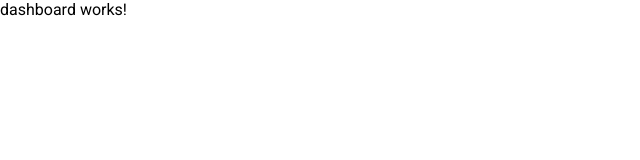
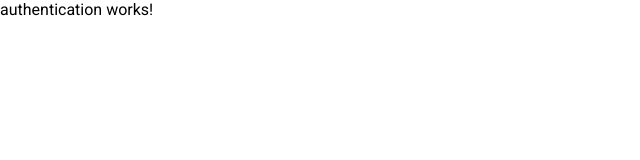
Before and after one commit to arangelovv/run-board, an Angular app: page /auth in a window 1280 px wide. Before the commit this address led to /. Shown: the top 160 px of the page, without its empty margins (0-640 px from the left). Built offline with nearby package versions, Linux system fonts and the light colour scheme.

Commit message:
simple routing

```diff
--- a/src/app/app.component.html
+++ b/src/app/app.component.html
@@ -1 +1 @@
-<app-dashboard />
+<router-outlet></router-outlet>
--- a/src/app/app.routes.ts
+++ b/src/app/app.routes.ts
@@ -1,3 +1,23 @@
 import { Routes } from '@angular/router';
 
-export const routes: Routes = [];
+export const routes: Routes = [
+  {
+    path: '',
+    pathMatch: 'full',
+    redirectTo: 'dashboard',
+  },
+  {
+    path: 'dashboard',
+    loadComponent: () =>
+      import('./dashboard/dashboard.component').then(
+        (c) => c.DashboardComponent
+      ),
+  },
+  {
+    path: 'auth',
+    loadComponent: () =>
+      import('./features/authentication/authentication.component').then(
+        (c) => c.AuthenticationComponent
+      ),
+  },
+];
--- /dev/null
+++ b/src/app/features/authentication/authentication.component.html
@@ -0,0 +1 @@
+<span>authentication works!</span>
```
Also changed, not shown: src/app/features/authentication/authentication.component.ts (added, +12 -0 lines), src/app/features/authentication/authentication.component.scss (added).
